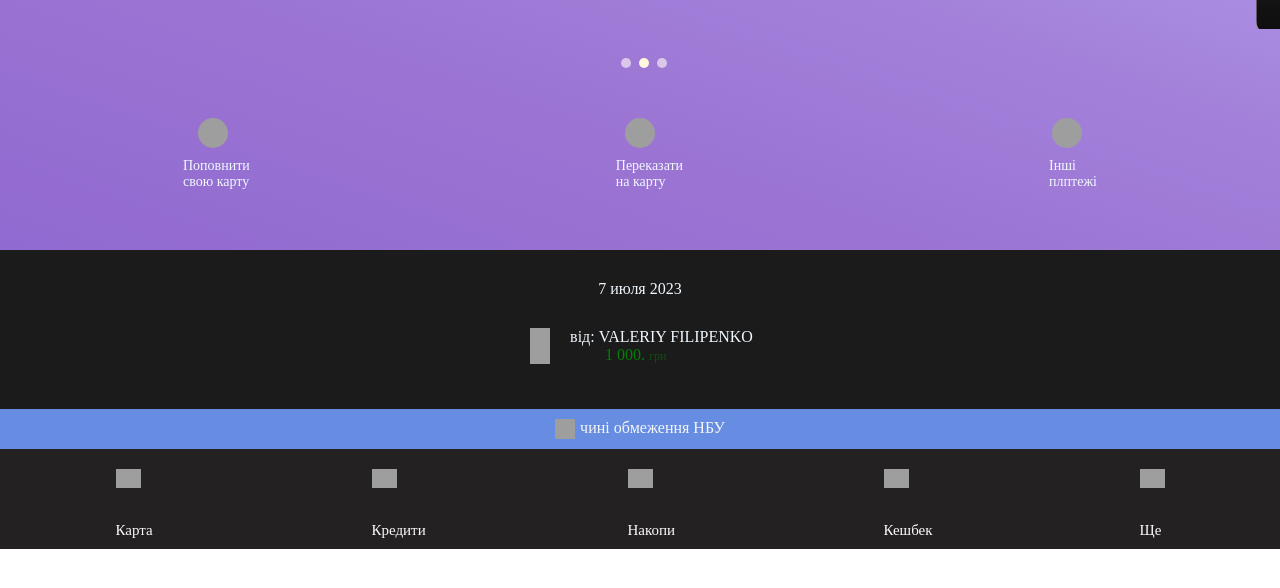
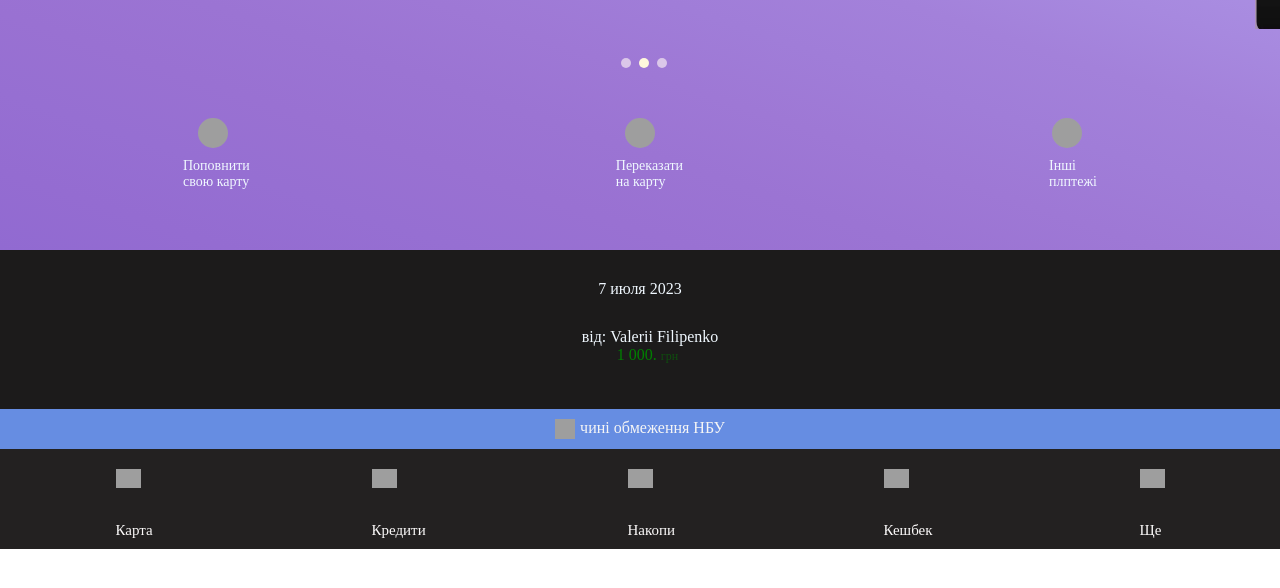
Before and after one commit to GurnikVitaliy/monobank, a plain HTML site: page index.html in a window 1280 px wide. Shown: the part 186-774 px from the top of the page. Drawn offline with Linux system fonts and the light colour scheme; grey boxes are pictures that could not be loaded.

Commit message:
Update index.html

```diff
--- a/index.html
+++ b/index.html
@@ -65,8 +65,9 @@
             <div class="date">7 июля 2023</div>
             <div class="send">
                 <div class="send__img">
-                    <img src="https://cdn4.iconfinder.com/data/icons/internet-networking-and-communication-glyph-24/24/Down_arrow_download_button_downloading_file_download_save_file_1-512.png" id="im">
-                    <span class="from"> від: VALERIY FILIPENKO
+<!--                     <img src="https://cdn4.iconfinder.com/data/icons/internet-networking-and-communication-glyph-24/24/Down_arrow_download_button_downloading_file_download_save_file_1-512.png" id="im">
+                    <span class="from"> від: VALERIY FILIPENKO  -->
+                    <span class="from"> від: Valerii Filipenko
                    <div class="send__money">1 000. <span class="zero">грн</span></div>
                 </div>
             </div>
```
